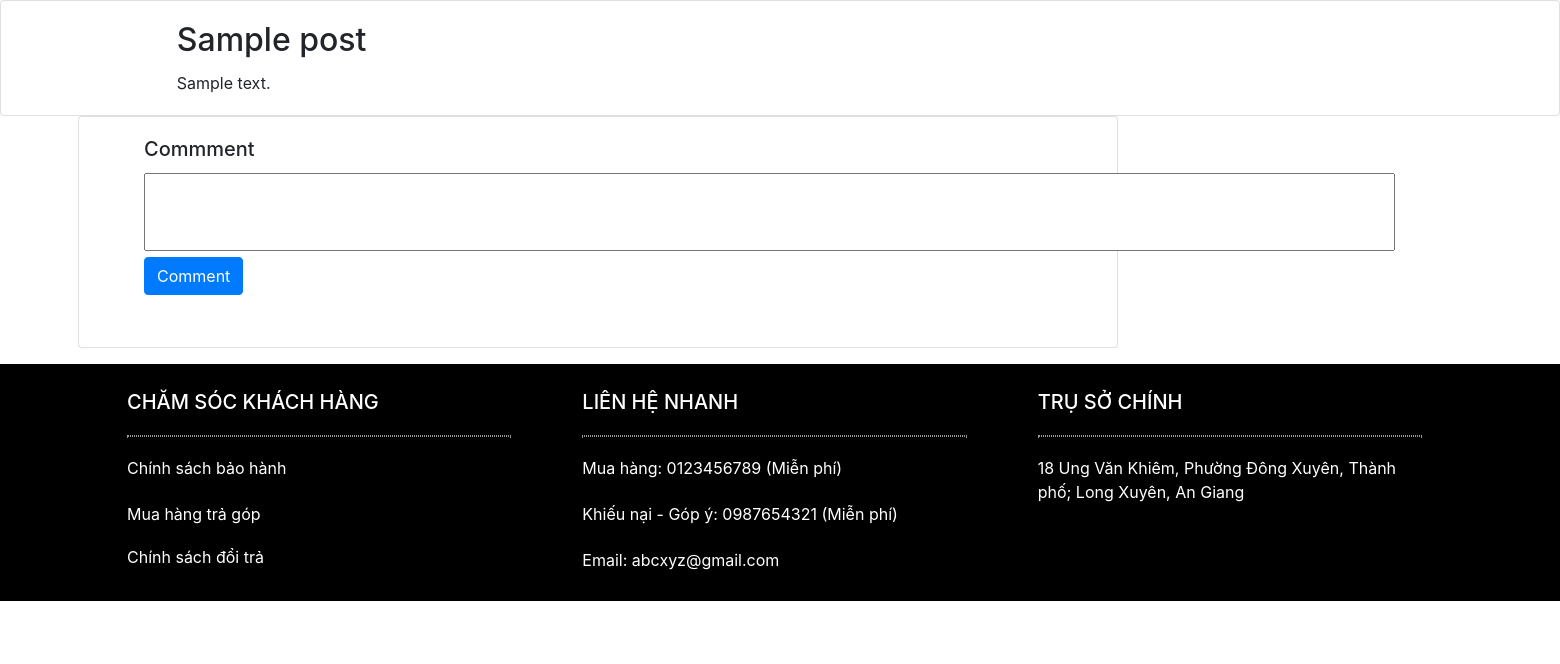
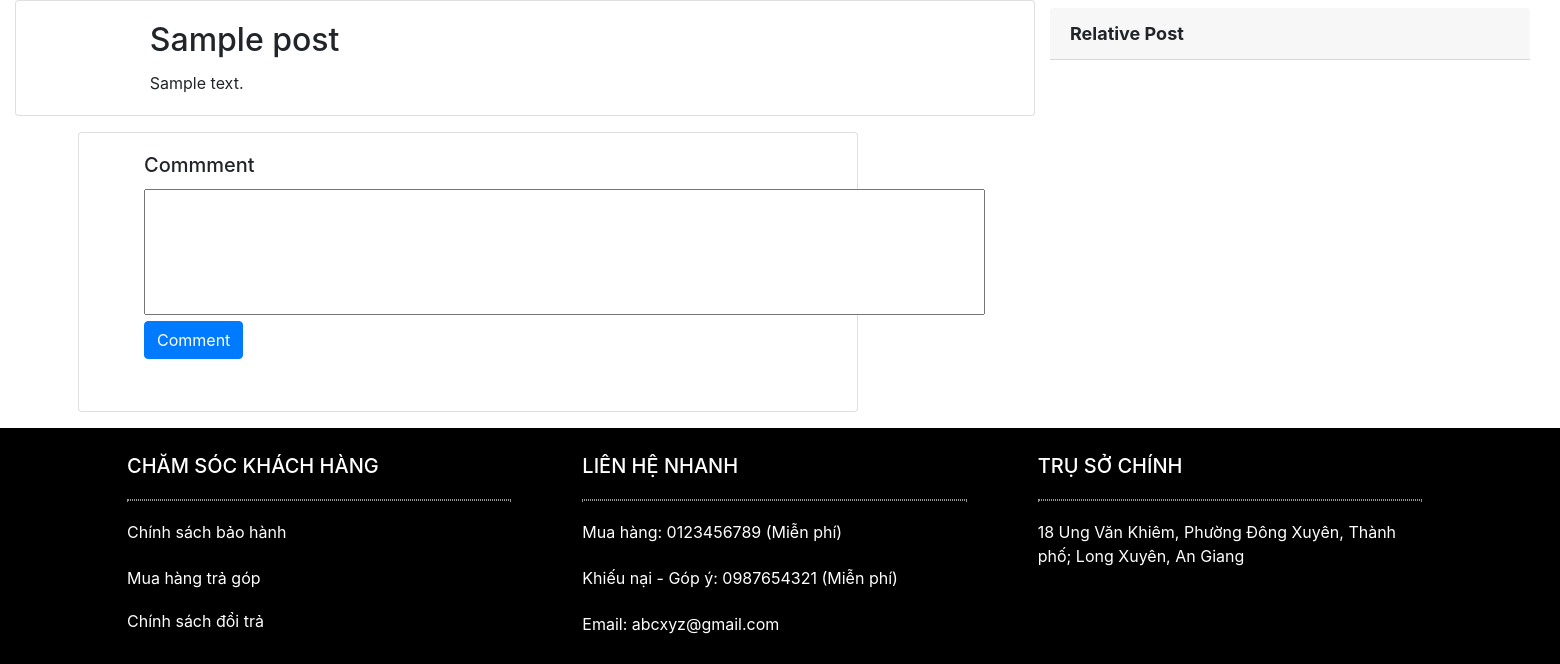
Before and after one commit to TungNguyen07/express-news, a Node server app: a page that uses views/layout.pug in a window 1560 px wide. Shown: the part 90-754 px from the top of the page. Run offline with Node 20, Linux system fonts and the light colour scheme; tables that the repository leaves empty hold one stand-in row (values such as "Sample post"); some libraries are stand-ins or nearby versions.

Commit message:
add relative post

```diff
--- a/app.js
+++ b/app.js
@@ -22,6 +22,7 @@ mongoose.connect(process.env.MONGO_URL)
 // view engine setup
 app.set('views', path.join(__dirname, 'views'));
 app.set('view engine', 'pug');
+
 
 app.use(logger('dev'));
 app.use(bodyParser.json({limit: '50mb'}));
--- a/controller/post.controller.js
+++ b/controller/post.controller.js
@@ -18,14 +18,20 @@ function xoa_dau(str) {
     return str.toLowerCase().replace(/ /g,'+');
 }
 
+function getFirstImageandAndDelete(data){
+    let regex = /<img.*?src="(.*?)"/;
+    data.forEach(item => item.firstImage = regex.exec(item.content)[1]);
+    data.forEach(item => item.url = xoa_dau(item.title));
+    return data;
+}
+
+
 //show newest post
 module.exports.index = async function(req, res, next){
-    let regex = /<img.*?src="(.*?)"/;
+
     //get newest post
-    let values = [];
     let data = await postModel.find({status: true}).sort({created: 1}).limit(10);
-    data.forEach(item => item.firstImage = regex.exec(item.content)[1]);
-    data.forEach(item => item.url = xoa_dau(item.title));
+    data = getFirstImageandAndDelete(data);
 
     let viewMost = data.sort(function(a,b){
         return b.view - a.view
@@ -43,10 +49,9 @@ module.exports.index = async function(req, res, next){
 //show newest post follow category
 module.exports.indexCategory = async function(req, res){
     let active = req.params.active;
-    let regex = /<img.*?src="(.*?)"/;
     let data = await postModel.find({category: active, status: true}).sort({created: 1}).limit(10);
-    data.forEach(item => item.firstImage = regex.exec(item.content)[1]);
-    data.forEach(item => item.url = xoa_dau(item.title));
+    data = getFirstImageandAndDelete(data);
+
     let viewMost = data.sort(function(a,b){
         return b.view - a.view
     }).slice(0,4);
@@ -104,23 +109,6 @@ module.exports.listPost = async function(req, res){
     });
 }
 
-// //Post with view most follow category
-// module.exports.viewMostCategory = async function(req, res){
-//     //db.getCollection('users').find().sort({"phone":-1}).limit(3);
-//     let category = req.params.active;
-//     let postViewMost = await postModel.find({category: category, status: true}).sort({view: 1}).limit(5);
-//     res.render()
-//     //should be in indexCategory
-// }
-
-// //Post with view most follow category
-// module.exports.viewMostCategory = async function(req, res){
-//     //db.getCollection('users').find().sort({"phone":-1}).limit(3);
-//     let postViewMost = await postModel.find({status: true}).sort({view: 1}).limit(5);
-
-//     //should be in indexCategory
-// }
-
 //approve post
 module.exports.approvePost = function(req, res){
     let id = req.params.id;
@@ -148,8 +136,13 @@ module.exports.denyPost = function(req, res){
 module.exports.view = async function(req, res){
     let id = req.params.id;
     let data = await postModel.find({_id: id});
+    let active = data[0].category;
+    let relative = await postModel.find({category: active, _id: {$ne: id}}).sort({created: 1}).limit(5);
+    relative = getFirstImageandAndDelete(relative);
     res.render('post/view',{
-        post: data[0]
+        post: data[0],
+        relative: relative
     });
+
     //console.log();
 }
--- a/views/layout.pug
+++ b/views/layout.pug
@@ -7,6 +7,7 @@ html
     script(src="/javascripts/jquery-3.3.1.slim.min.js")
     link(href='https://cdnjs.cloudflare.com/ajax/libs/summernote/0.8.12/summernote-lite.css', rel='stylesheet')
     script(src='https://cdnjs.cloudflare.com/ajax/libs/summernote/0.8.12/summernote-lite.js')
+    script(src="https://ajax.googleapis.com/ajax/libs/jquery/3.4.1/jquery.min.js")
   body
     nav.navbar.navbar-expand-lg.navbar-light.bg-light
       a.navbar-brand(href='/')
--- a/views/post/view.pug
+++ b/views/post/view.pug
@@ -1,38 +1,49 @@
 extends ../layout
 
 block content
-    .card
-        .card-body#view
-            h5.card-title.title= post.title
-            p.card-text!= post.content
-
-            //- .container.col-4#displayMost
-            //-     .card-header.mb-2#titleViewMost View Most
-            //-     each mostItem in most
-            //-         .card.mb-3
-            //-             .row.no-gutters
-            //-                 .col-md-4
-            //-                     img.card-img(src= mostItem.firstImage alt='...')
-            //-                 .col-md-8
-            //-                     .card-body
-            //-                         a.h5.card-title.url(href="")= mostItem.title
-            //-                         p.card-text
-            //-                         | This is a wider card with supporting text below as a natural lead-in to additional content. This content is a little bit longer.
-            //-                         p.card-text
-            //-                         small.text-muted= mostItem.created
-    .card.mb-3.col-8#post
+    .container-fluid.mb-3#display
+        .card.col-8
+            .card-body#view
+                h5.card-title.title= post.title
+                p.card-text!= post.content
+        .container.col-4.mt-2#displayMost
+            .card-header.mb-2#titleViewMost Relative Post
+                each rel in relative
+                    .card.mb-3
+                        .row.no-gutters
+                            .col-md-4
+                                img.card-img(src= rel.firstImage alt='...')
+                            .col-md-8
+                                .card-body
+                                    a.h5.card-title.url(href="")= rel.title
+                                    p.card-text
+                                    | This is a wider card with supporting text below as a natural lead-in to additional content. This content is a little bit longer.
+                                    p.card-text
+                                    small.text-muted= rel.created
+    .card.mb-3.col-6#post
         .container-fluid.mb-3#display
             .container.col-12
                 .row.no-gutters
                     .card-body
                         h5.card-title Commment
                         form.form-group#comment(method='POST')
-                            textarea(name="comment", cols='120', rows="3" style='resize: none')
-                            button.btn.btn-primary(style='display: block') Comment
+                            textarea(name="comment",rows='5' cols='80' style='resize: none')
+                            button.btn.btn-primary Comment
+                        if post.comment
                             each cmt in post.comment
                                 h6= cmt.name
                                 p= cmt.content
-                                button.btn.btn.primary Reply
-                                form.form-group#reply(method='POST')
-                                    textarea(name="reply", cols='100', rows="3" style='resize: none')
-                                    button.btn.btn-primary Reply
+                                div
+                                    button.btn.btn-primary.rep(id="reply") Reply
+                                form#form1.comment_reply(data-id='', method='post', action='' style="display: none; width: 100%")
+                                    input.hidden(type='hidden', value='')
+                                    textarea#txt.form-control(rows='3', name='post_rep')
+                                    button#submit.btn.btn-primary(type='submit' style='resize: none') Submit
+                        script(type='text/javascript').
+                            $(document).ready(function(){
+                                $(document).on('click' , 'button.rep' , function(){
+                                    var closestDiv = $(this).closest('div');
+                                    $('.comment_reply').not(closestDiv.next('.comment_reply')).hide();
+                                    closestDiv.next('form.comment_reply').slideToggle(100);
+                                });
+                            });
```
Also changed, not shown: views/post/viewPost.pug (+12 -12 lines).
